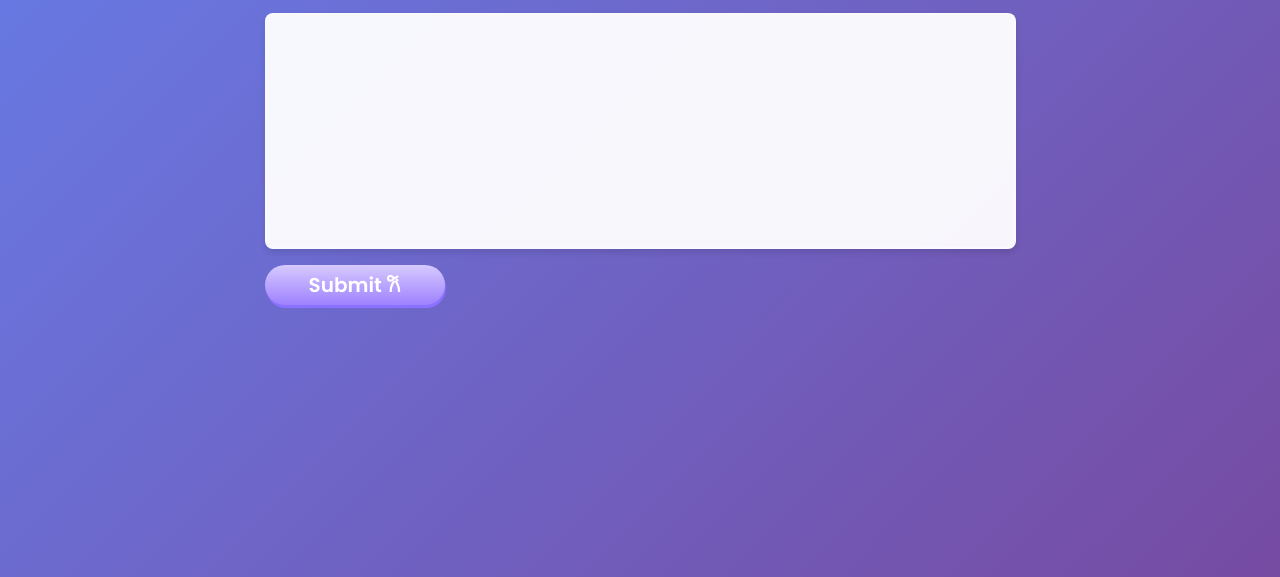
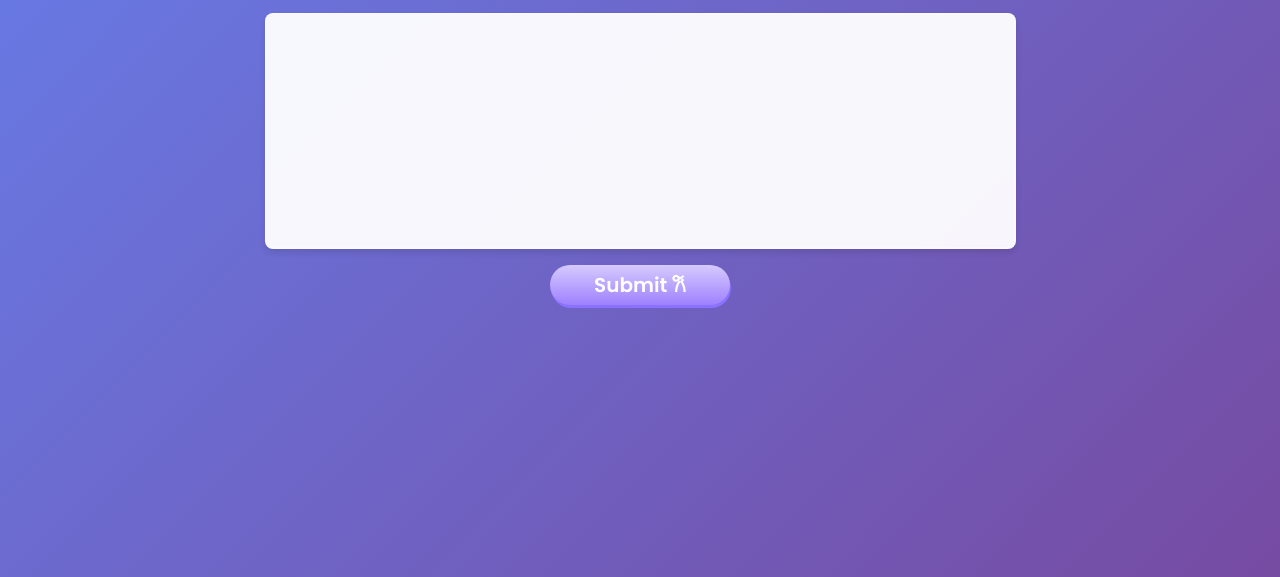
Before and after one commit to mikmak29/review, a plain HTML site: page index.html in a window 1280 px wide. Shown: the part 223-800 px from the top of the page. Drawn offline with Linux system fonts and the light colour scheme.

Commit message:
hotfix: form

```diff
--- a/index.html
+++ b/index.html
@@ -9,10 +9,8 @@
   <body>
     <div class="main-wrapper">
       <h1 class="title">Hello Welcome!</h1>
-      <form action="" id="submitButton">
         <textarea name="reviewMessage" id="reviewMessage" cols="50" rows="8"></textarea>
-        <button type="submit" class="button">Submit 𐙚</button>
-      </form>
+        <button id="submitButton" class="button">Submit 𐙚</button>
       <h1 id="displayMessage" class="displayMessage display"></h1>
     </div>
     <script defer src="./index.js"></script>
--- a/index.js
+++ b/index.js
@@ -4,6 +4,7 @@ const displayMessage = document.getElementById("displayMessage");
 
 const path = "/rate";
 const submitReviewHandler = async (event) => {
+  console.log("updated");
   event.preventDefault();
   const userMessage = reviewMessage.value.trim();
 
@@ -42,4 +43,4 @@ const submitReviewHandler = async (event) => {
   reviewMessage.value = "";
 };
 
-submitButton?.addEventListener("submit", submitReviewHandler);
+submitButton?.addEventListener("click", submitReviewHandler);
```
